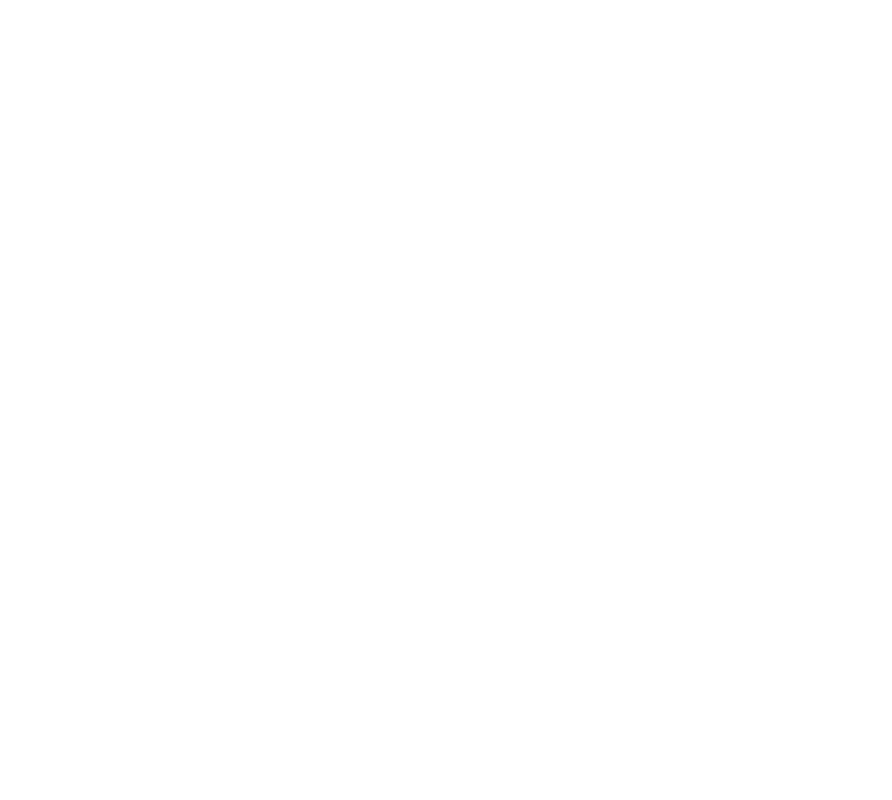
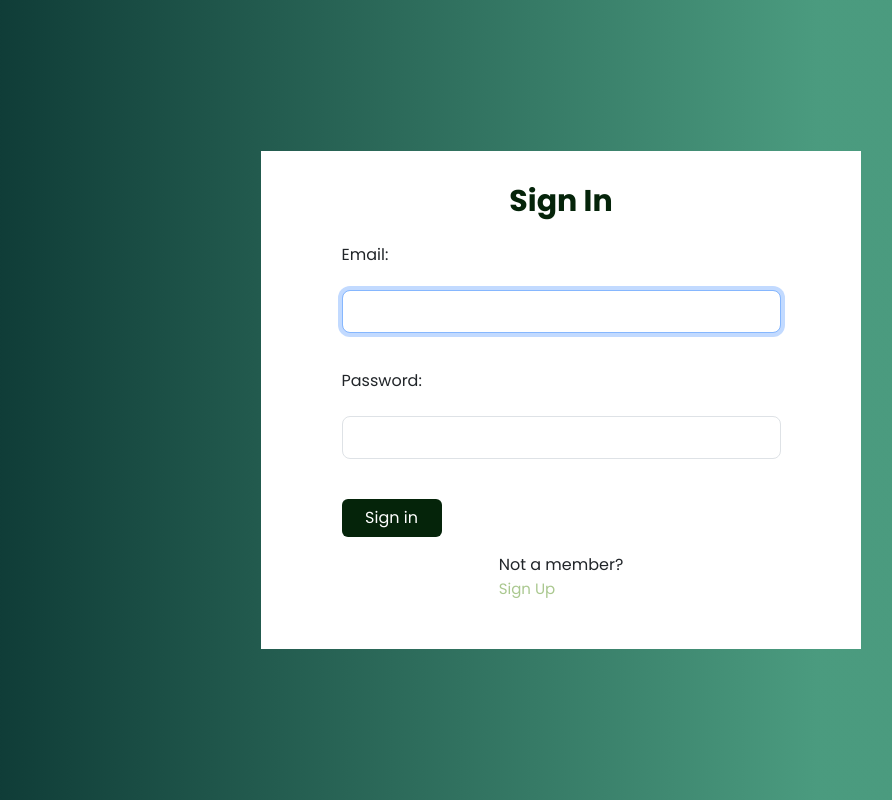
Before and after one commit to Pet-Feeder-SEP4/PetFeeder, a React (Create React App) app in the folder Fronted/pet-feeder/: page /LogIn in a window 1280 px wide. Before the commit this address had no page. Shown: the whole page, without its empty margins (79-971 px from the left). Built offline with nearby package versions, Linux system fonts and the light colour scheme.

Commit message:
LogIn fixedd

```diff
--- a/Fronted/pet-feeder/src/App.js
+++ b/Fronted/pet-feeder/src/App.js
@@ -2,6 +2,7 @@
 import Register from "./pages/Register/Register";
 import Welcome from "./pages/Welcome/Welcome";
 import { BrowserRouter as Router, Route, Routes } from 'react-router-dom';
+import LogIn from "./pages/LogIn/LogIn";
 import './App.css';
 
 function App() {
@@ -10,6 +11,7 @@
       <Routes>
       <Route path="/Welcome" element={<Welcome />} />
       <Route path="/Register" element={<Register />} />
+      <Route path="/LogIn" element={<LogIn />} />
       </Routes>
     </Router>
   );
--- a/Fronted/pet-feeder/src/pages/LogIn/LogIn.js
+++ b/Fronted/pet-feeder/src/pages/LogIn/LogIn.js
@@ -1,12 +1,10 @@
 import React, { useRef, useState, useEffect, useContext } from 'react';
-import AuthContext from '../../context/AuthProvider';
 import './LogIn.css';
 import axios from '../../api/axios';
-
 const LOGIN_URL = '/auth/authenticate';
 
 const LogIn = () => {
-  const { setAuth } = useContext(AuthContext);
+
   const userRef = useRef();
   const errRef = useRef();
 
@@ -40,11 +38,12 @@
       localStorage.setItem("token", token);
 
 
-      setAuth({ user, pwd, token });
+
       setUser('');
       setPwd('');
       setSuccess(true);
     } catch (err) {
+      console.error("Error" , err);
       if (!err?.response) {
         setErrMsg('No Server Response');
       } else if (err.response?.status === 400) {
```
